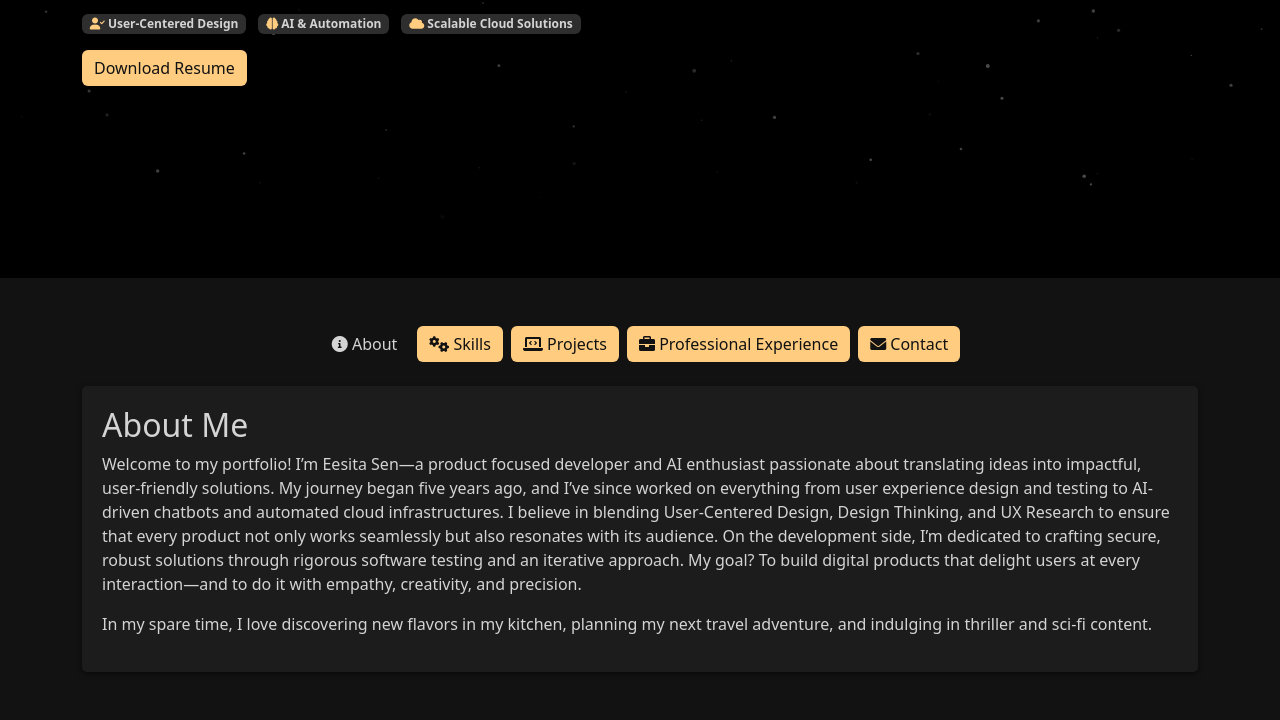
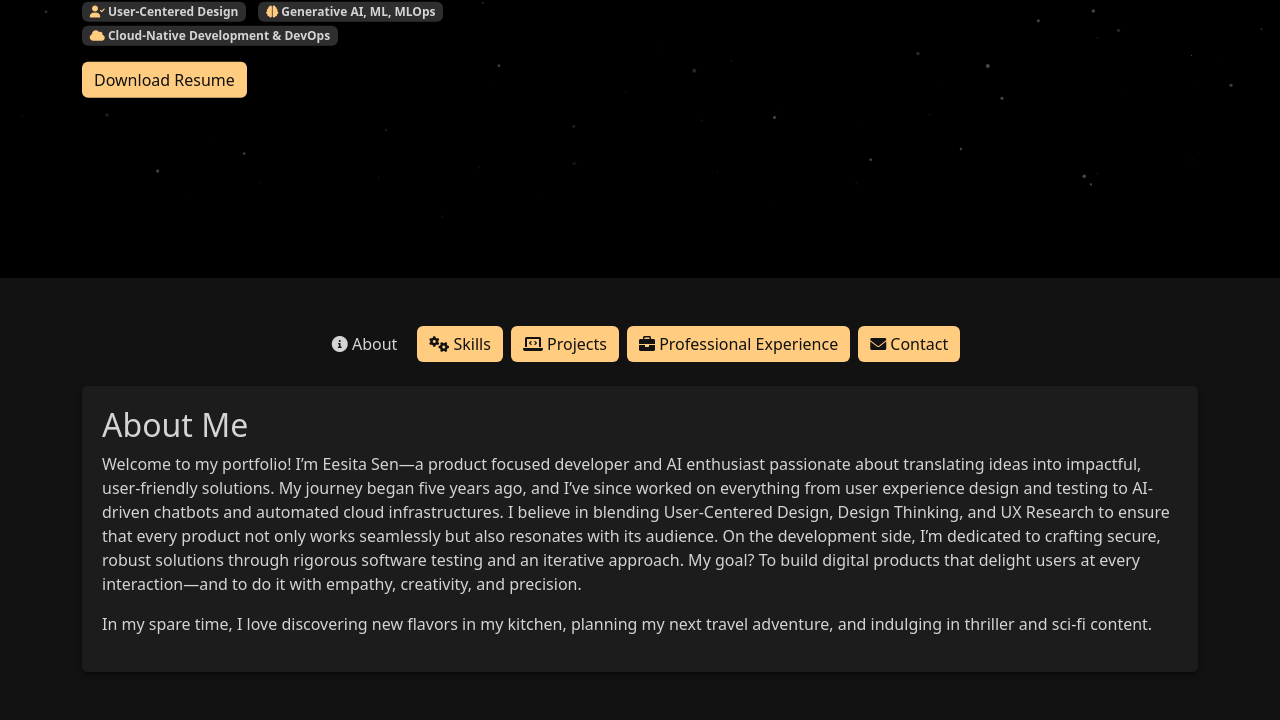
Before and after one commit to git-union/SmartPortfolio, a website: page public/index.html in a window 1280 px wide. Shown: the part 452-1172 px from the top of the page. Drawn offline with nearby package versions, Linux system fonts and the light colour scheme.

Commit message:
changes feb 12

```diff
--- a/public/index.html
+++ b/public/index.html
@@ -52,8 +52,8 @@
                             scalable user-centric software solutions.</p>
                         <div class="mb-3">
                             <span class="badge me-2"><i class="fas fa-user-check"></i> User-Centered Design</span>
-                            <span class="badge me-2"><i class="fas fa-brain"></i> AI & Automation</span>
-                            <span class="badge"><i class="fas fa-cloud"></i> Scalable Cloud Solutions</span>
+                            <span class="badge me-2"><i class="fas fa-brain"></i> Generative AI, ML, MLOps</span>
+                            <span class="badge"><i class="fas fa-cloud"></i> Cloud-Native Development & DevOps                            </span>
                         </div>
                         <!-- <a href="#projects" class="btn me-2">View My Work</a> -->
                         <a href="assets/resume.pdf" download="Eesita_Sen_Resume.pdf"
```
